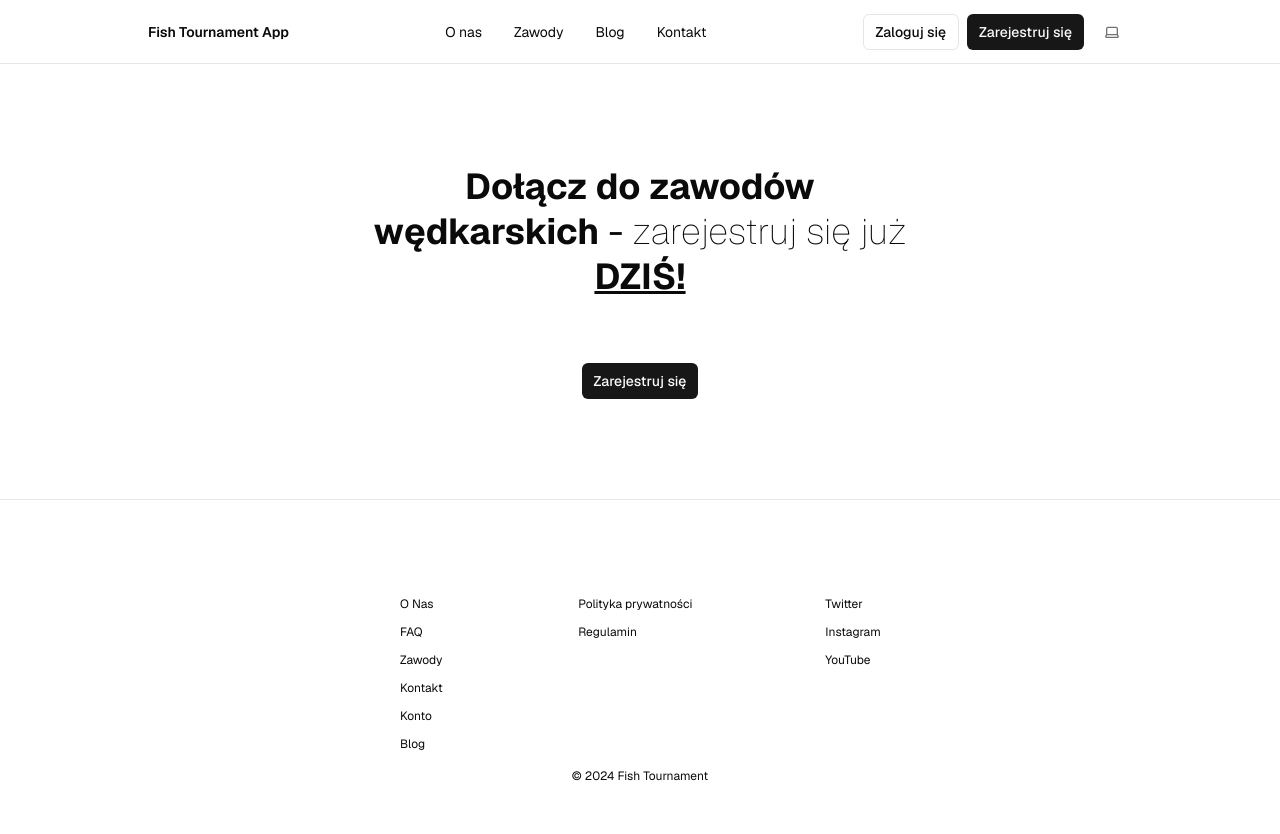
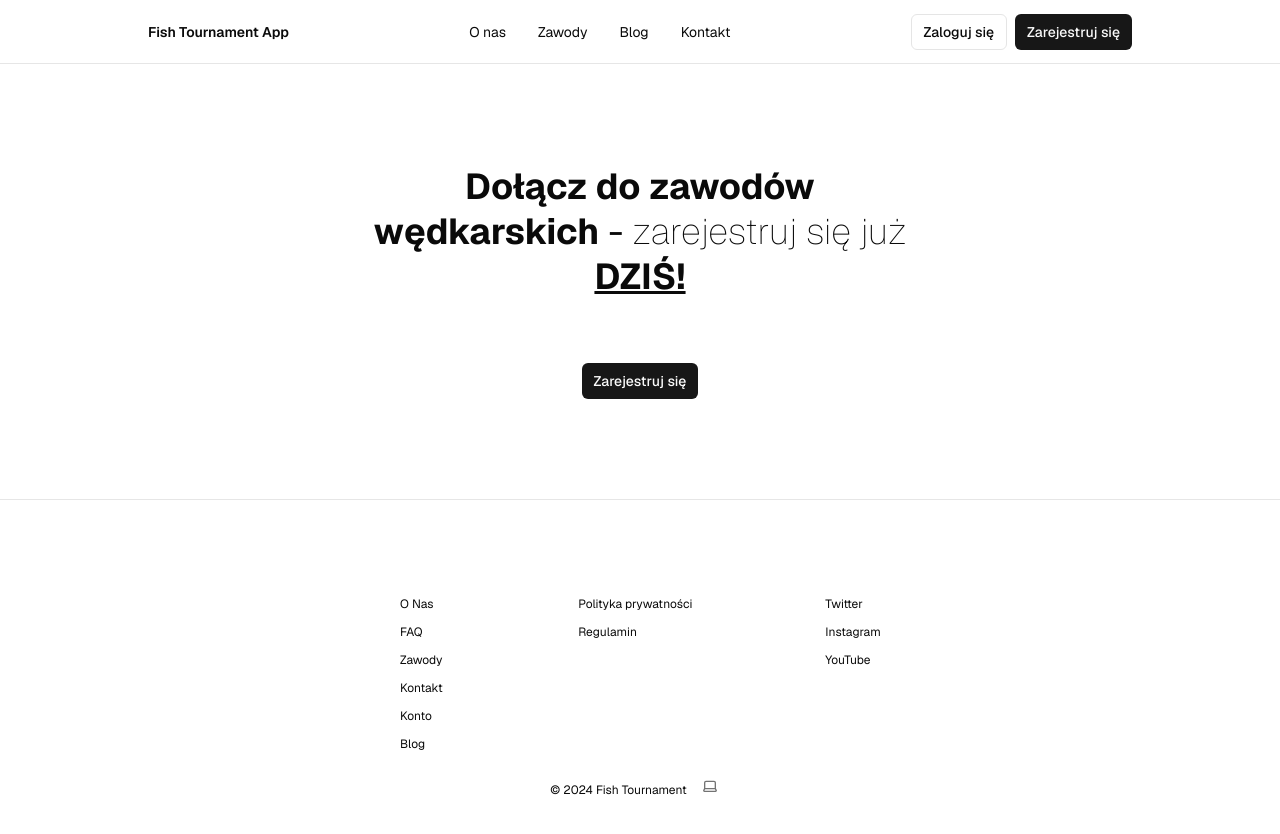
Before and after one commit to xxFroggyxx/fishing-app, a Next.js app: page / in a window 1280 px wide. Shown: the top 834 px of the page. Built offline with nearby package versions, Linux system fonts and the light colour scheme; no server answers.

Commit message:
switch place of ThemeSwitcher

```diff
--- a/components/footer.tsx
+++ b/components/footer.tsx
@@ -1,4 +1,5 @@
 import FooterSection from "@/components/footer-section";
+import { ThemeSwitcher } from "@/components/theme-switcher";
 import Link from "next/link";
 import React from "react";
 
@@ -57,7 +58,9 @@ export default function Footer() {
             </li>
           </ul>
         </FooterSection>
-        <p className="col-span-1 sm:col-span-3">&copy; {dynamicCopyright()}</p>
+        <p className="col-span-1 sm:col-span-3">
+          &copy; {dynamicCopyright()} <ThemeSwitcher />
+        </p>
       </div>
     </footer>
   );
--- a/components/navbar-client.tsx
+++ b/components/navbar-client.tsx
@@ -5,7 +5,6 @@ import MenuIcon from "@/components/menu-icon";
 import CloseIcon from "@/components/close-icon";
 import { Button } from "@/components/ui/button";
 import { SignUpDialog } from "@/components/signup-dialog";
-import { ThemeSwitcher } from "@/components/theme-switcher";
 import { useEffect, useState } from "react";
 import { signOutAction } from "@/app/actions";
 
@@ -59,7 +58,6 @@ export default function NavbarClient({ user }: any) {
               <Link href="/sign-in">Zaloguj się</Link>
             </Button>
             <SignUpDialog />
-            <ThemeSwitcher />
           </div>
         )}
 
```
